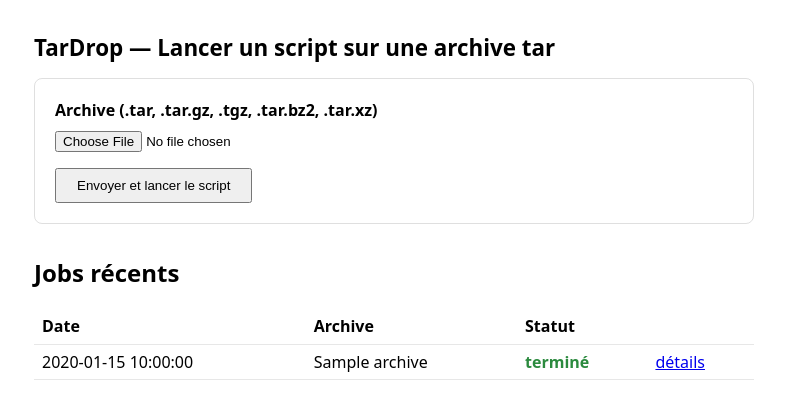
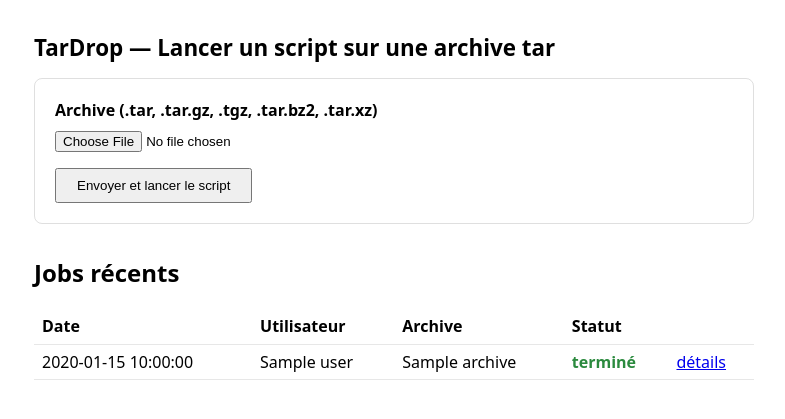
Before and after one commit to JFA083/webapp, a Flask app: template templates/index.html in a window 1280 px wide. Shown: the top 419 px of the page, without its empty margins (246-1031 px from the left). Run offline with Flask 3, Linux system fonts and the light colour scheme; the template is opened without the code that fills it: most values are stand-ins (such as "Sample title", 1, 10 or a date in 2020); parts of the project's set-up code (start-up, migrations or seed data) failed here and were passed over.

Commit message:
Intégration vhost HTTPS + auth PAM existant : préfixe /tardrop, X-Remote-User, mode d'installation sans conf Apache
Co-authored-by: JFA083 <JFA083@users.noreply.github.com>

```diff
--- a/app.py
+++ b/app.py
@@ -35,6 +35,11 @@ _jobs = {}
 _jobs_lock = threading.Lock()
 
 
+@app.context_processor
+def _inject_user():
+    return {"session_user": request.headers.get("X-Remote-User", "")}
+
+
 def _load_jobs():
     JOBS_DIR.mkdir(parents=True, exist_ok=True)
     for meta_file in JOBS_DIR.glob("*/meta.json"):
@@ -62,6 +67,7 @@ def _new_job(archive_name):
     job = {
         "id": job_id,
         "archive": archive_name,
+        "user": "",
         "status": "running",
         "message": "",
         "result": "",
@@ -167,6 +173,7 @@ def create_job():
         return redirect(url_for("index"))
 
     job = _new_job(name)
+    job["user"] = request.headers.get("X-Remote-User", "")
     archive_path = _jobs_dir(job["id"]) / "archive.tar"
     file.save(archive_path)
 
--- a/templates/index.html
+++ b/templates/index.html
@@ -28,6 +28,7 @@
   {% endwith %}
 
   <form method="post" action="{{ url_for('create_job') }}" enctype="multipart/form-data">
+    {% if session_user %}<p>Connecté en tant que <strong>{{ session_user }}</strong></p>{% endif %}
     <label for="archive">Archive (.tar, .tar.gz, .tgz, .tar.bz2, .tar.xz)</label>
     <input type="file" id="archive" name="archive" accept=".tar,.tar.gz,.tgz,.tar.bz2,.tbz2,.tar.xz,.txz" required>
     <div><button type="submit">Envoyer et lancer le script</button></div>
@@ -37,12 +38,13 @@
   {% if jobs %}
   <table>
     <thead>
-      <tr><th>Date</th><th>Archive</th><th>Statut</th><th></th></tr>
+      <tr><th>Date</th><th>Utilisateur</th><th>Archive</th><th>Statut</th><th></th></tr>
     </thead>
     <tbody>
       {% for job in jobs %}
       <tr>
         <td>{{ job.created }}</td>
+        <td>{{ job.user }}</td>
         <td>{{ job.archive }}</td>
         <td>
           {% if job.status == 'running' %}<span class="ko">en cours…</span>
--- a/templates/job.html
+++ b/templates/job.html
@@ -19,6 +19,7 @@
   <h1>Job {{ job.id }}</h1>
   <dl>
     <dt>Archive</dt><dd>{{ job.archive }}</dd>
+    <dt>Utilisateur</dt><dd>{{ job.user or '—' }}</dd>
     <dt>Créé le</dt><dd>{{ job.created }}</dd>
     <dt>Statut</dt>
     <dd>
```
Also changed, not shown: wsgi.py (+22 -0 lines), README.md, 3 other files.
